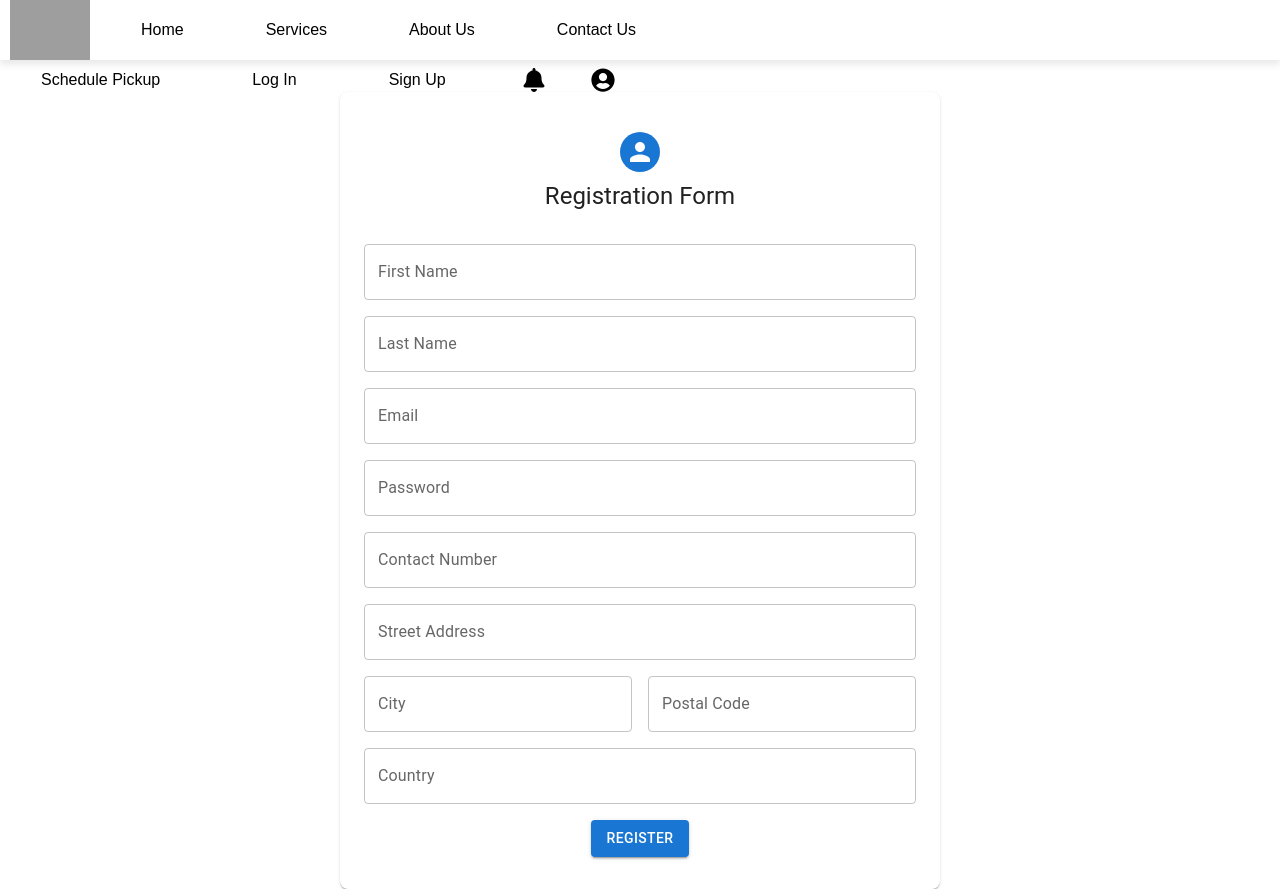
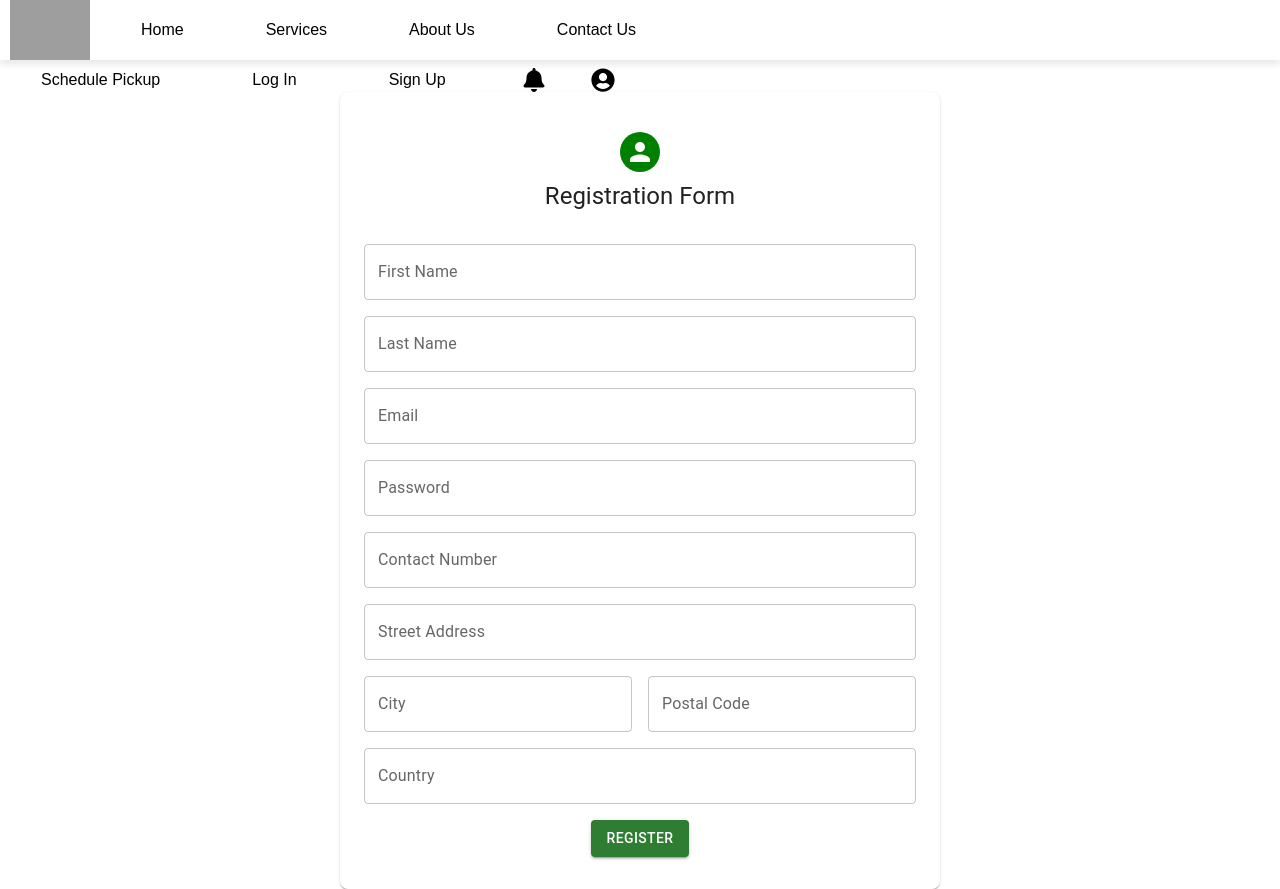
Before and after one commit to KavinMadusanka/Smart-Waste-Management-System-for-Urban-Area, a React (Create React App) app in the folder frontend/: page /registerCollector in a window 1280 px wide. Built offline with nearby package versions, Linux system fonts and the light colour scheme; grey boxes are pictures that could not be loaded.

Commit message:
Update WasteCollectorRegister.js

```diff
--- a/frontend/src/Pages/Auth/WasteCollectorRegister.js
+++ b/frontend/src/Pages/Auth/WasteCollectorRegister.js
@@ -83,7 +83,7 @@ const WasteCollectorRegister = () => {
       <Header1/>
     <Container component={Paper} maxWidth="sm" sx={{ p: 4, mt: 4, borderRadius: '8px' }}>
       <Box sx={{ display: 'flex', flexDirection: 'column', alignItems: 'center', mb: 3 }}>
-        <Avatar sx={{ m: 1, bgcolor: 'primary.main' }} />
+        <Avatar sx={{ m: 1, bgcolor: 'green' }} />
         <Typography variant="h5" align="center" gutterBottom>
           Registration Form
         </Typography>
@@ -209,7 +209,7 @@ const WasteCollectorRegister = () => {
           {/* Submit Button */}
           <Grid item xs={12}>
             <Box sx={{ display: 'flex', justifyContent: 'center' }}>
-              <Button type="submit" variant="contained" color="primary">
+              <Button type="submit" variant="contained" color="success">
                 Register
               </Button>
             </Box>
```
